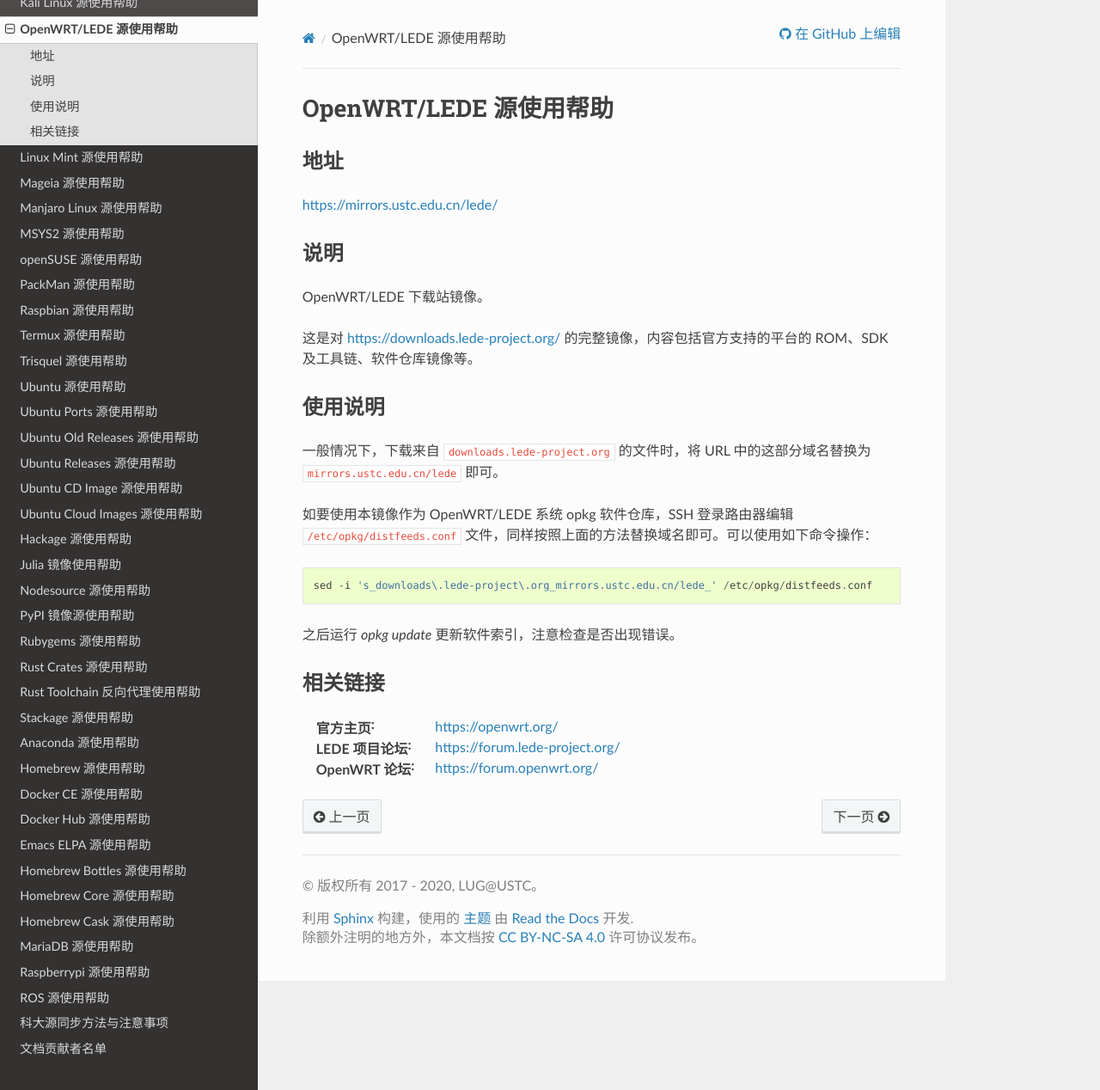
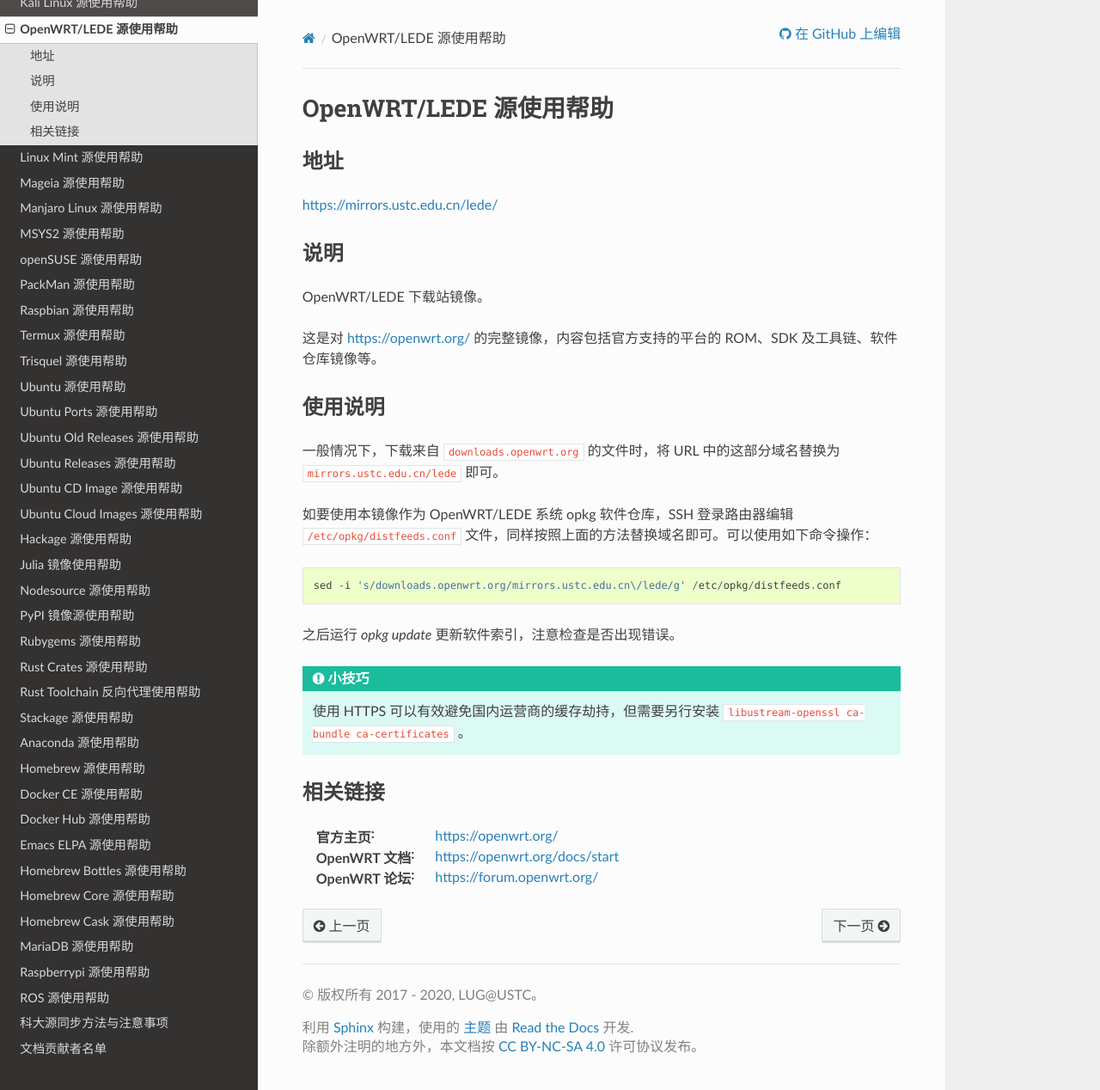
Before and after one commit to ustclug/mirrorhelp, a Sphinx documentation site: the page built from source/lede.rst, in a window 1280 px wide and 1268 px high. Shown: the whole window at 86% size. Built offline with Sphinx 7.4.7 and the Read the Docs theme 2.0.0, drawn with Linux system fonts in a browser that asks for light colours; pages that are not in the unit, such as notebooks, are missing from menus.

Commit message:
Update LEDE/Openwrt instruction. (#151)
Co-authored-by: Tommy He <lovenemesis@fedoraproject.org>

```diff
--- a/source/lede.rst
+++ b/source/lede.rst
@@ -12,24 +12,27 @@
 
 OpenWRT/LEDE 下载站镜像。
 
-这是对 https://downloads.lede-project.org/ 的完整镜像，内容包括官方支持的平台的 ROM、SDK 及工具链、软件仓库镜像等。
+这是对 https://openwrt.org/ 的完整镜像，内容包括官方支持的平台的 ROM、SDK 及工具链、软件仓库镜像等。
 
 使用说明
 ========
 
-一般情况下，下载来自 ``downloads.lede-project.org`` 的文件时，将 URL 中的这部分域名替换为 ``mirrors.ustc.edu.cn/lede`` 即可。
+一般情况下，下载来自 ``downloads.openwrt.org`` 的文件时，将 URL 中的这部分域名替换为 ``mirrors.ustc.edu.cn/lede`` 即可。
 
 如要使用本镜像作为 OpenWRT/LEDE 系统 opkg 软件仓库，SSH 登录路由器编辑 :file:`/etc/opkg/distfeeds.conf` 文件，同样按照上面的方法替换域名即可。可以使用如下命令操作：
 
 ::
 
-    sed -i 's_downloads\.lede-project\.org_mirrors.ustc.edu.cn/lede_' /etc/opkg/distfeeds.conf
+    sed -i 's/downloads.openwrt.org/mirrors.ustc.edu.cn\/lede/g' /etc/opkg/distfeeds.conf
 
 之后运行 `opkg update` 更新软件索引，注意检查是否出现错误。
+
+.. tip::
+    使用 HTTPS 可以有效避免国内运营商的缓存劫持，但需要另行安装 ``libustream-openssl ca-bundle ca-certificates`` 。
 
 相关链接
 ========
 
 :官方主页: https://openwrt.org/
-:LEDE 项目论坛: https://forum.lede-project.org/
+:OpenWRT 文档: https://openwrt.org/docs/start
 :OpenWRT 论坛: https://forum.openwrt.org/
```
